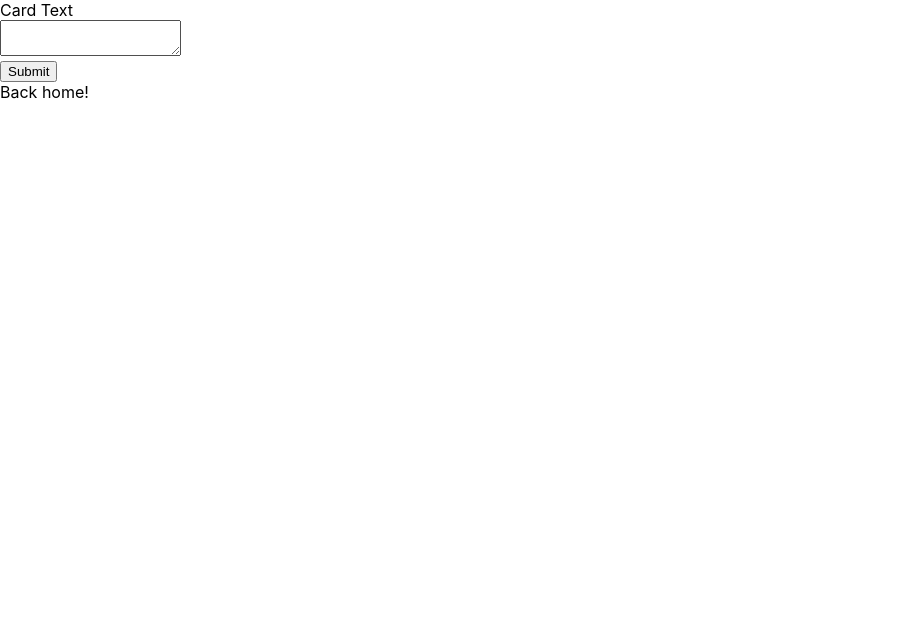
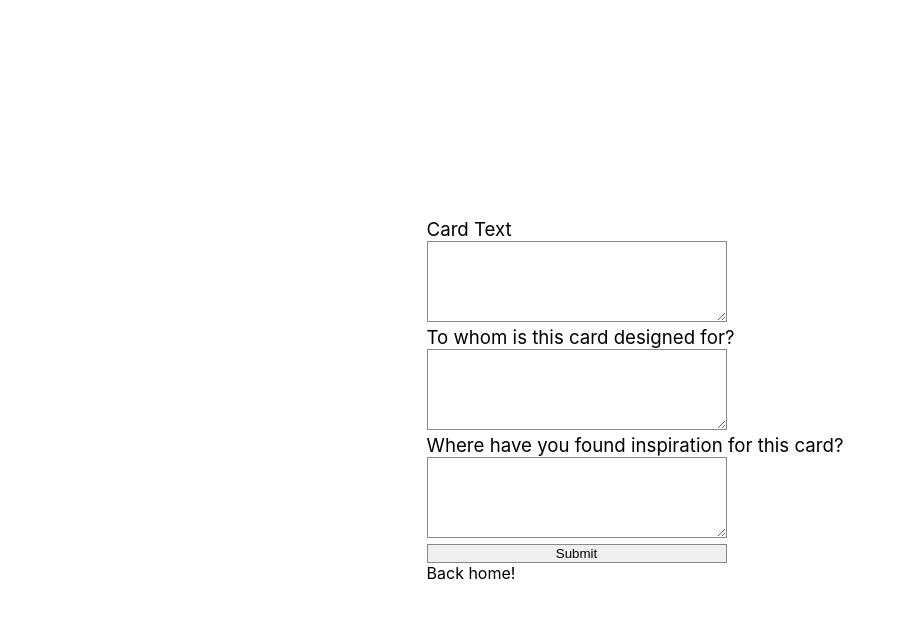
Before and after one commit to diogocsc/cardx, a Next.js app: page /cards/cardEdit in a window 1280 px wide. Shown: the top 618 px of the page, without its empty margins (0-906 px from the left). Built offline with nearby package versions, Linux system fonts and the light colour scheme.

Commit message:
added new card fields and updated cardEdit styling

```diff
--- a/pages/api/cards/[id].js
+++ b/pages/api/cards/[id].js
@@ -13,7 +13,7 @@ export default async (req, res) => {
             res.json(r);
         }
         else if(req.method == 'PATCH'){
-            const card = await collection.updateOne({_id: ObjectId(req.query.id)},{ $set: { "cardText": req.body.cardText},
+            const card = await collection.updateOne({_id: ObjectId(req.query.id)},{ $set: { "cardText": req.body.cardText, "cardUsers": req.body.cardUsers, "source": req.body.source},
             $currentDate: { lastModified: true } });
             res.json(card);
         }
--- a/pages/api/cards/index.js
+++ b/pages/api/cards/index.js
@@ -9,7 +9,8 @@ export default async (req, res) => {
     const client = await clientPromise;
     const collection = await client.db().collection('cards');
     try {
-      const cards= await collection.find({}).toArray();
+      let mySort= {createdOn:-1};
+      const cards= await collection.find().sort(mySort).toArray();
       res.json(cards);
 
   } catch(err){
--- a/pages/api/cards/insertCard.js
+++ b/pages/api/cards/insertCard.js
@@ -9,7 +9,10 @@ export default async (req, res) => {
     const client = await clientPromise;
     const collection = await client.db().collection('cards');
     const card = {
-      cardText: req.body.cardText
+      cardText: req.body.cardText,
+      cardUsers: req.body.cardUsers,
+      source: req.body.source,
+      createdOn: new Date()
     }
     try {
       const c= await collection.insertOne(card);
--- a/pages/cards/cardEdit.js
+++ b/pages/cards/cardEdit.js
@@ -1,7 +1,12 @@
 
 import Link from 'next/link'
+import Head from 'next/head'
 import { useRouter } from 'next/router'
 import { useState, useEffect } from 'react'
+import utilStyles from '../../styles/utils.module.css'
+import styles from '../../styles/Home.module.css'
+
+
 
 
 export default function Form() {
@@ -13,7 +18,9 @@ export default function Form() {
         '/api/cards/'+cardId,
         {
           body: JSON.stringify({
-            cardText: event.target.cardText.value
+            cardText: event.target.cardText.value,
+            cardUsers: event.target.cardUsers.value,
+            source: event.target.source.value
           }),
           headers: {
             'Content-Type': 'application/json'
@@ -24,7 +31,9 @@ export default function Form() {
         '/api/cards/insertCard',
         {
           body: JSON.stringify({
-            cardText: event.target.cardText.value
+            cardText: event.target.cardText.value,
+            cardUsers: event.target.cardUsers.value,
+            source: event.target.source.value
           }),
           headers: {
             'Content-Type': 'application/json'
@@ -32,23 +41,15 @@ export default function Form() {
           method: 'POST'
         }
       )
-  /*    try {
-        const result = await res.json()
 
-    } catch(err){
-        console.log(JSON.stringify(res))
-        console.log('Error '+ err);
-    } */
-      // result.user => 'Ada Lovelace'
     }
 
-    const [cardText, setCardText] = useState('');
+    const [card, setCard] = useState('');
 
     const fetchCard = async () => {
       const res = await fetch('/api/cards/'+cardId)
       const card = await res.json()
-      setCardText(card.cardText);
-
+      setCard(card);
     }
 
     useEffect( () => {
@@ -56,10 +57,24 @@ export default function Form() {
     }, [cardId])
 
     return (
+      <div className={styles.container}>
+        <Head>
+          <title>CardX - {cardId ? 'Edit' : 'New Card'}</title>
+          <meta name="description" content="The place to edit or create cards" />
+          <link rel="icon" href="/favicon.ico" />
+        </Head>
         <form onSubmit={submitCard}>
           <label htmlFor="cardText">Card Text</label>
           <br />
-        <textarea id="cardText" name="cardText" type="text" defaultValue={cardText} required />
+          <textarea cols="30" rows="5" id="cardText" name="cardText" type="text" defaultValue={card.cardText} required />
+          <br />
+          <label htmlFor="cardUsers">To whom is this card designed for?</label>
+          <br />
+          <textarea cols="30" rows="5" id="cardUsers" name="cardUsers" type="text" defaultValue={card.cardUsers} />
+          <br />
+          <label htmlFor="source">Where have you found inspiration for this card?</label>
+          <br />
+          <textarea cols="30" rows="5" id="source" name="source" type="text" defaultValue={card.source} />
           <br />
           <button type="submit">Submit</button>
           <br />
@@ -67,6 +82,6 @@ export default function Form() {
               <a>Back home!</a>
           </Link>
         </form>
-
+      </div>
     )
   }
--- a/styles/globals.css
+++ b/styles/globals.css
@@ -14,3 +14,21 @@ a {
 * {
   box-sizing: border-box;
 }
+
+
+input, textarea, select, button {
+  width : 300px;
+  padding: 5;
+  margin: 5;
+  box-sizing: border-box;
+  border: 1px solid #888;
+}
+
+label {
+
+  margin-right: 10px;
+  font-size: 14pt;
+  width: 100px;
+
+
+}
```
Also changed, not shown: pages/index.js (+5 -2 lines). Lines whose indentation alone changed are shown as unchanged.
